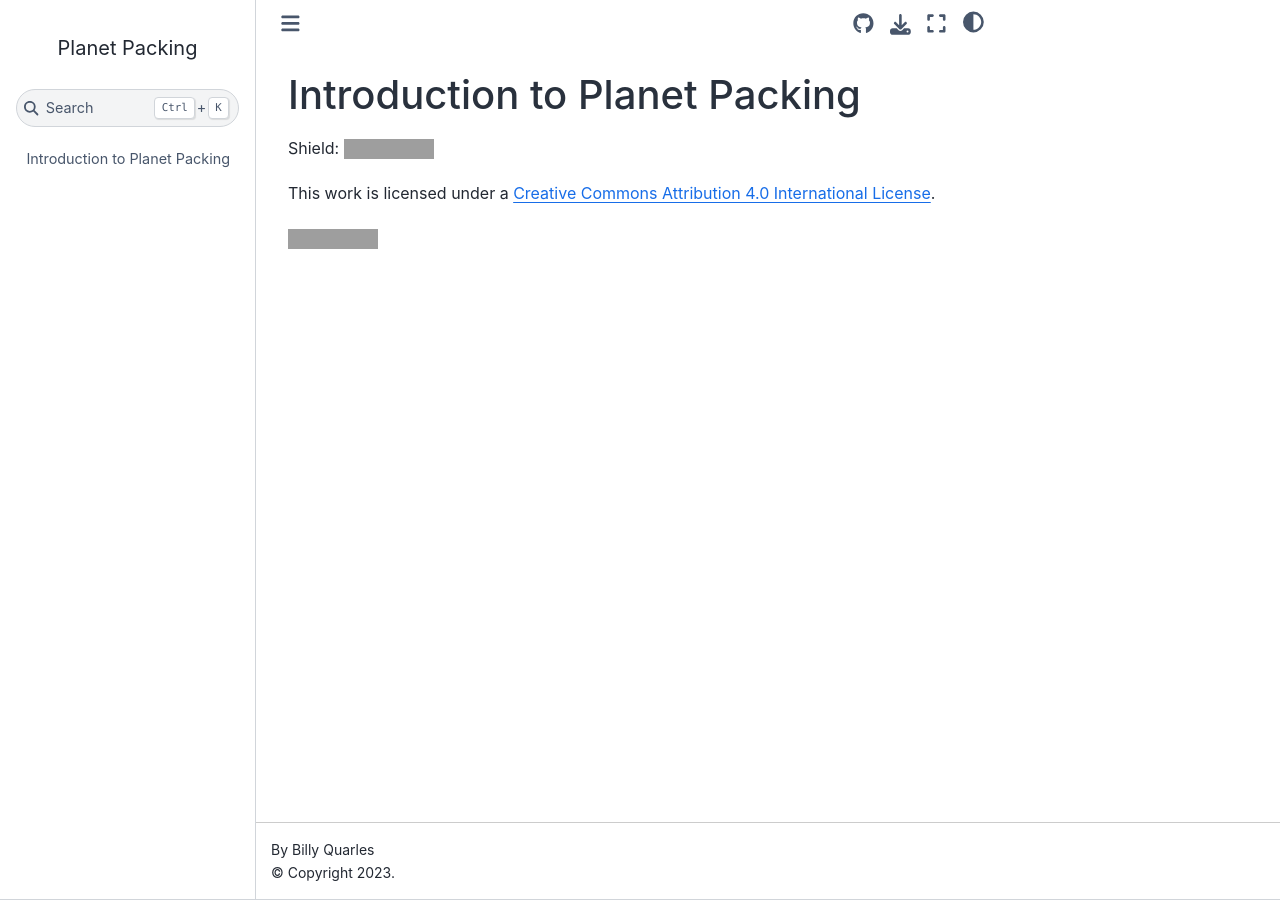
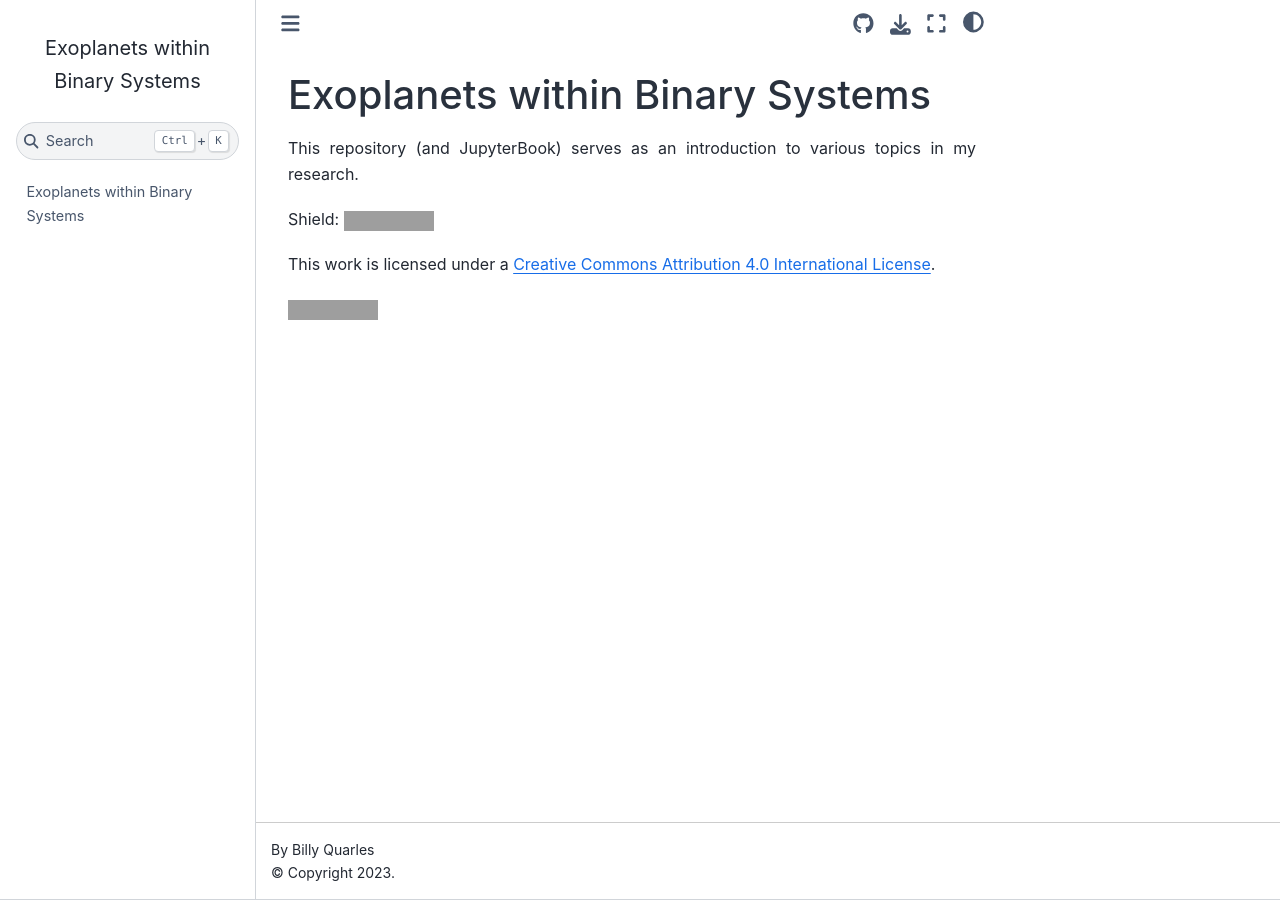
Before and after one commit to saturnaxis/exoplanet-binary, a Jupyter Book: the page built from README.md, in a window 1280 px wide. Built offline with Jupyter Book 1.0.4 settings and Sphinx 7.4.7 and the Sphinx Book theme 1.1.4, drawn with Linux system fonts in a browser that asks for light colours; pages that are not in the unit, such as notebooks, are missing from menus; grey boxes are pictures that could not be loaded.

Commit message:
added outline

```diff
--- a/README.md
+++ b/README.md
@@ -1,5 +1,6 @@
-# Introduction to Planet Packing
+# Exoplanets within Binary Systems
 
+This repository (and JupyterBook) serves as an introduction to various topics in my research.
 
 
 Shield: [![CC BY 4.0][cc-by-shield]][cc-by]
--- a/_config.yml
+++ b/_config.yml
@@ -5,7 +5,7 @@
 
 #######################################################################################
 # Book settings
-title                       : Planet Packing  # The title of the book. Will be placed in the left navbar.
+title                       : Exoplanets within Binary Systems  # The title of the book. Will be placed in the left navbar.
 author                      : Billy Quarles  # The author of the book
 copyright                   : "2023"  # Copyright year to be placed in the footer
 logo                        : ""  # A path to the book logo
@@ -50,7 +50,7 @@
   thebe: true  # Add a thebe button to pages (requires the repository to run on Binder)
 
 repository:
-  url: https://github.com/saturnaxis/PlanetPacking # The URL to your book's repository
+  url: https://github.com/saturnaxis/exoplanet-binary # The URL to your book's repository
   path_to_book: ""  # A path to your book's folder, relative to the repository root.
   branch: main  # Which branch of the repository should be used when creating links
 
@@ -65,7 +65,7 @@
   #extra_footer              : "This page was created by <a href="http://www.atmos.albany.edu/facstaff/brose">Brian E. J. Rose</a> using <a href="https://jupyterbook.org">Jupyter Book</a>."  # Will be displayed underneath the footer.
   google_analytics_id       : ""  # A GA id that can be used to track book views.
   home_page_in_navbar       : true  # Whether to include your home page in the left Navigation Bar
-  baseurl                   : "https://saturnaxis.github.io/PlanetPacking/"  # The base URL where your book will be hosted. Used for creating image previews and social links. e.g.: https://mypage.com/mybook/
+  baseurl                   : "https://saturnaxis.github.io/exoplanet-binary/"  # The base URL where your book will be hosted. Used for creating image previews and social links. e.g.: https://mypage.com/mybook/
   comments:
     hypothesis              : false
     utterances              : false
--- a/_toc.yml
+++ b/_toc.yml
@@ -8,3 +8,8 @@
   numbered: true
   chapters:
   - file: Tutorials/intro-alpha-centauri.ipynb
+  - file: Tutorials/intro-rebound.ipynb
+  - file: Tutorials/planet-packing-stability.ipynb
+  - file: Tutorials/forced-eccentricity.ipynb
+  - file: Tutorials/obliquity-evolution.ipynb
+  - file: Tutorials/intro-climlab.ipynb
```
Also changed, not shown: home.md (+2 -1 lines), 6 other files.
